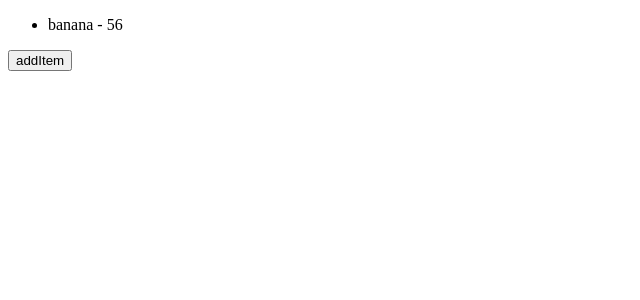
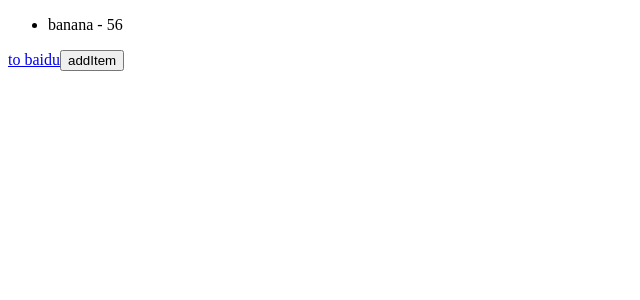
Before and after one commit to mazeyqian/multipage-template, a Vue app: page / in a window 1280 px wide. Shown: the top 300 px of the page, without its empty margins (0-640 px from the left). Built offline with nearby package versions, Linux system fonts and the light colour scheme.

Commit message:
v-bind 绑定参数，v-bind:参数="值"。

```diff
--- a/src/App.vue
+++ b/src/App.vue
@@ -3,6 +3,7 @@
     <ul>
       <li v-for="item in list.filter((v, i) =>  i > 0)"> {{ item.name }} - {{ item.price }}</li>
     </ul>
+    <a v-bind:href="link" v-bind:title="hello">to baidu</a>
     <button v-on:click="addItem">addItem</button>
   </div>
 </template>
@@ -12,7 +13,8 @@ import Vue from 'vue'
 export default {
   data () {
     return {
-      hello: '<strong>world</strong>',
+      hello: 'world',
+      link: 'http://www.baidu.com',
       list: [
         {
           name: 'apple',
```
